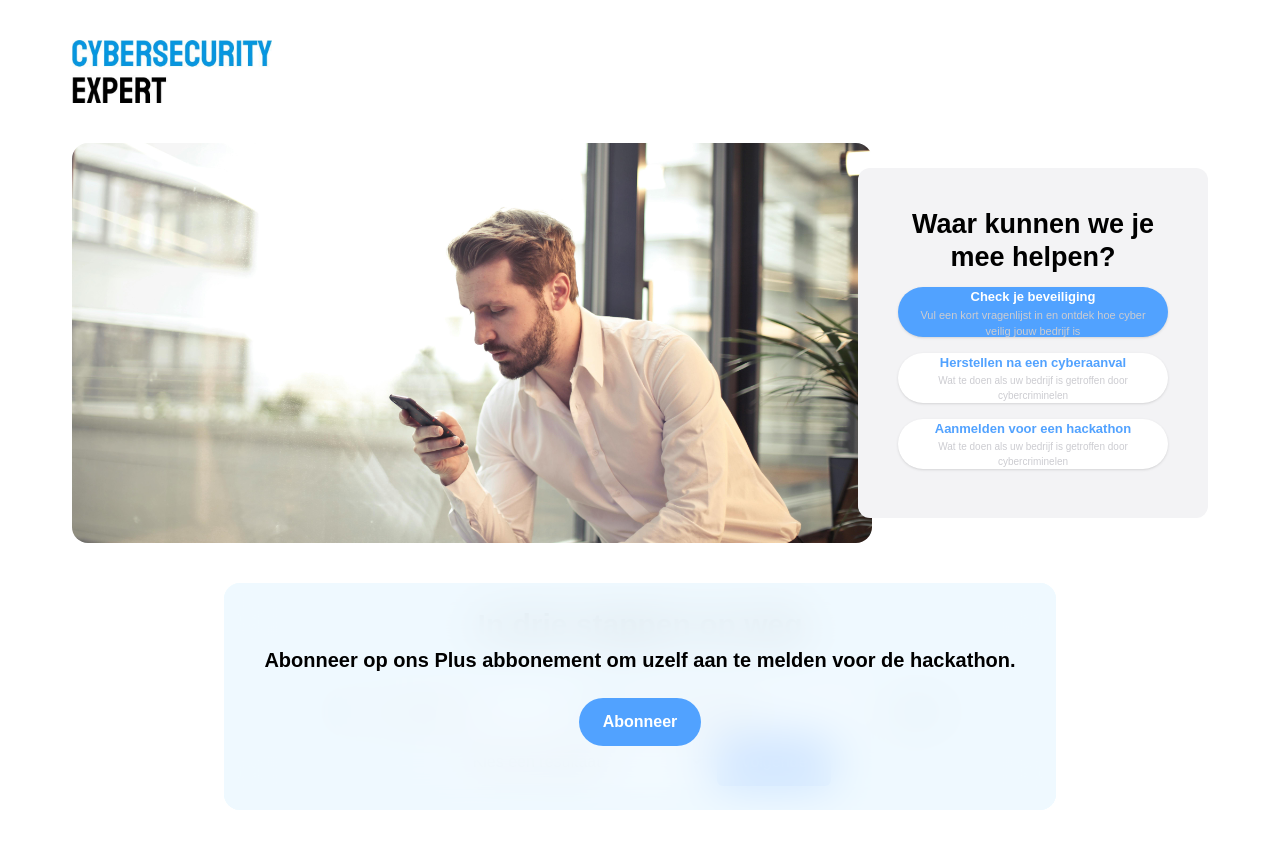
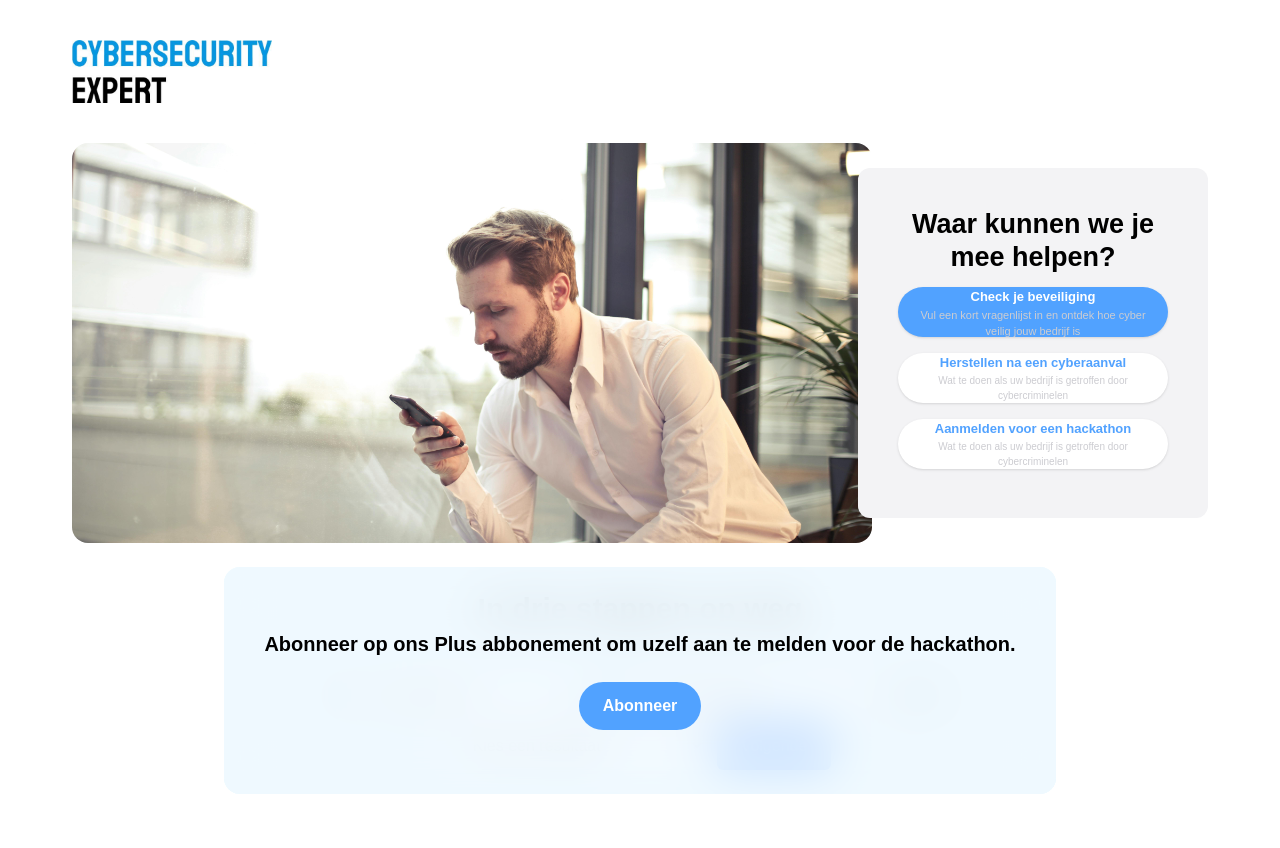
Before and after one commit to kris-den-hertog/cybersecurity-expert, a Next.js app: page / in a window 1280 px wide. After the commit the page ends 800 px from the top, so only its background shows below. Built offline with nearby package versions, Linux system fonts and the light colour scheme.

Commit message:
fixed hoop ik alsjeblieft doe het  vercel hosting

```diff
--- a/src/components/wizard.tsx
+++ b/src/components/wizard.tsx
@@ -64,7 +64,7 @@ export default function Wizard() {
     }
 
     return (
-        <div className="max-w-4xl mx-auto px-4 sm:px-6 lg:px-8 mt-10 mb-10">
+        <div className="max-w-4xl mx-auto px-4 sm:px-6 lg:px-8">
             <div className="bg-[#EBFAFF] rounded-2xl py-6 px-4 sm:px-7 text-center relative">
                 <div
                     className={`absolute inset-0 bg-sky-50/80 backdrop-blur-xl rounded-2xl text-center flex flex-col items-center justify-center p-4 sm:p-6 transition-opacity duration-300 ${
@@ -158,7 +158,7 @@ export default function Wizard() {
             {response && (
                 <div
                     dangerouslySetInnerHTML={{ __html: response }}
-                    className="rounded-2xl py-4 sm:py-6 px-4 sm:px-7 text-left drop-shadow-lg bg-white mb-10 sm:mt-10"
+                    className="rounded-2xl py-4 sm:py-6 px-4 sm:px-7 text-left drop-shadow-lg bg-white mt-6 sm:mt-10"
                 />
             )}
         </div>
```
